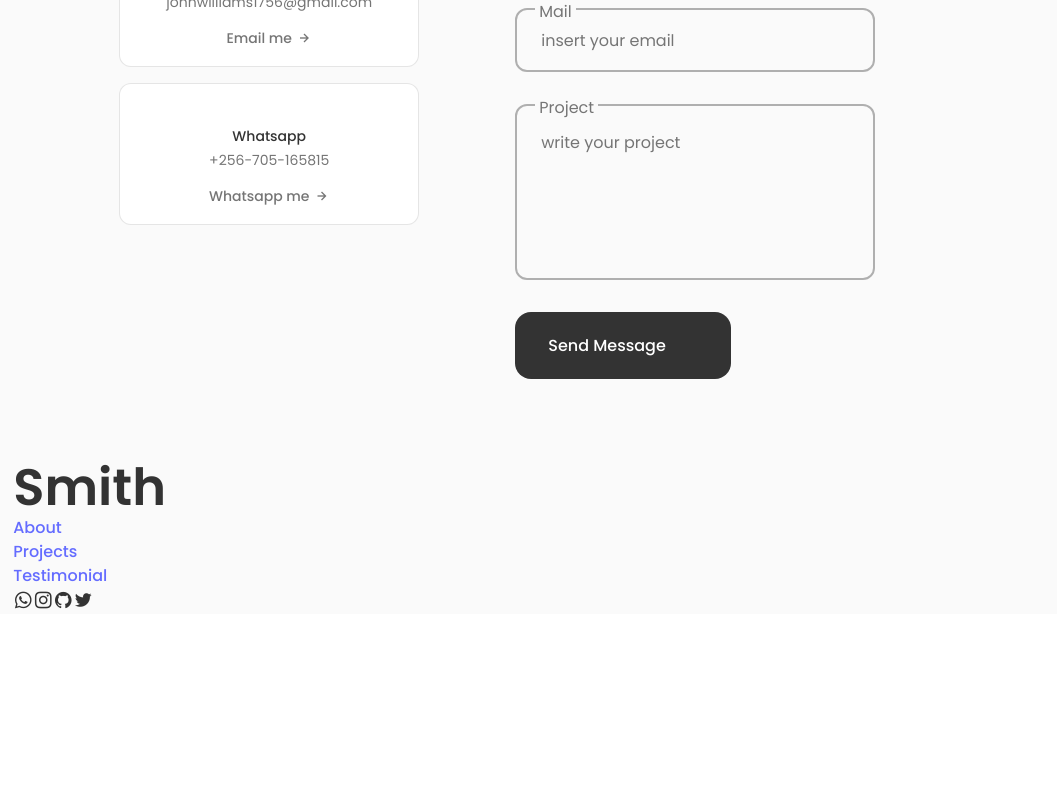
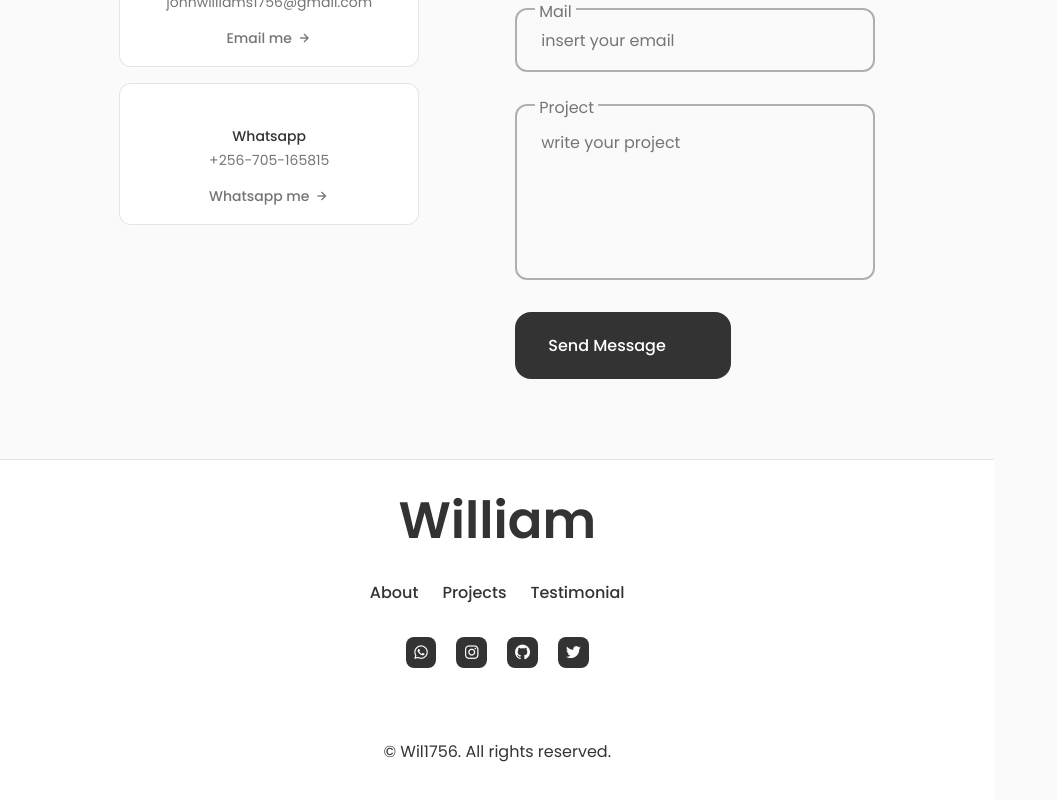
Before and after one commit to Wil1756/portfolio, a React (Vite) app: page / in a window 1280 px wide. Shown: the part 3829-4629 px from the top of the page, without its empty margins (0-1057 px from the left). Before the commit the page ends 4443 px from the top, so only its background shows below. Built offline with nearby package versions, Linux system fonts and the light colour scheme.

Commit message:
footer component

```diff
--- a/src/components/footer/Footer.jsx
+++ b/src/components/footer/Footer.jsx
@@ -1,10 +1,11 @@
 import React from 'react';
+import './footer.css';
 
 export default function Footer(){
     return(
       <footer className="footer">
         <div className="footer__container container">
-            <h1 className="footer__title">Smith</h1>
+            <h1 className="footer__title">William</h1>
 
             <ul className="footer__list">
                 <li>
@@ -22,23 +23,25 @@
 
             <div className="footer__social">
 
-            <a href="https://www.whatsapp.com/" className="home__social-icon" target='_blank'>
-            <i className="uil uil-whatsapp"></i>
+            <a href="https://www.whatsapp.com/" className="footer__social-link" target='_blank'>
+            <i className="bx bxl-whatsapp"></i>
             </a>
 
-            <a href="https://www.instagram.com/" className="home__social-icon" target='_blank'>
-            <i className="uil uil-instagram"></i>
+            <a href="https://www.instagram.com/" className="footer__social-link" target='_blank'>
+            <i className="bx bxl-instagram"></i>
             </a>
 
-            <a href="https://github.com/" className="home__social-icon" target='_blank'>
-            <i className="uil uil-github"></i>
+            <a href="https://github.com/" className="footer__social-link" target='_blank'>
+            <i className="bx bxl-github"></i>
             </a>
 
-            <a href="https://twitter.com/" className="home__social-icon" target='_blank'>
-            <i className="uil uil-twitter"></i>
+            <a href="https://twitter.com/" className="footer__social-link" target='_blank'>
+            <i className="bx bxl-twitter"></i>
             </a>
 
             </div>
+
+            <span className='footer__copy'>&#169; Wil1756. All rights reserved.</span>
         </div>
       </footer>
     );
--- a/src/components/footer/footer.css
+++ b/src/components/footer/footer.css
@@ -0,0 +1,67 @@
+.footer{
+    background-color: var(--container-color);
+    border-top: 1px solid rgba(0, 0, 0, 0.1);
+}
+
+.footer__container{
+    padding: 2rem 0 6rem;
+}
+
+.footer__title,
+.footer__link{
+    color: var(--title-color);
+
+}
+
+.footer__title{
+    text-align: center;
+    margin-bottom: var(--mb-2);
+}
+
+.footer__link:hover {
+    color: var(--title-color-dark);
+}
+
+.footer__list{
+    display: flex;
+    margin-bottom: var(--mb-2);
+    column-gap: 1.5rem;
+    justify-content: center;
+}
+
+.footer__social{
+    display: flex;
+    justify-content: center;
+    column-gap: 1.25rem;
+}
+
+.footer__social-link{
+    display: inline-flex;
+    background-color: var(--title-color);
+    color: var(--container-color);
+    font-size: 1.125rem;
+    padding: 0.4rem;
+    border-radius: 0.5rem;
+}
+
+.footer__social-link:hover {
+    background-color: var(--title-color-dark);
+}
+
+.footer__copy{
+    display: block;
+    margin-top: 4.5rem;
+    color: var(--title-color);
+    text-align: center;
+    font-size: var(--smaller-font-size);
+}
+
+/* Break Points */
+/* For large devices */
+@media screen and (max-width: 992px){
+    .footer__social-link{
+        padding: 0.25rem;
+        border-radius: 0.25rem;
+        font-size: 1rem;
+    }
+}
```
